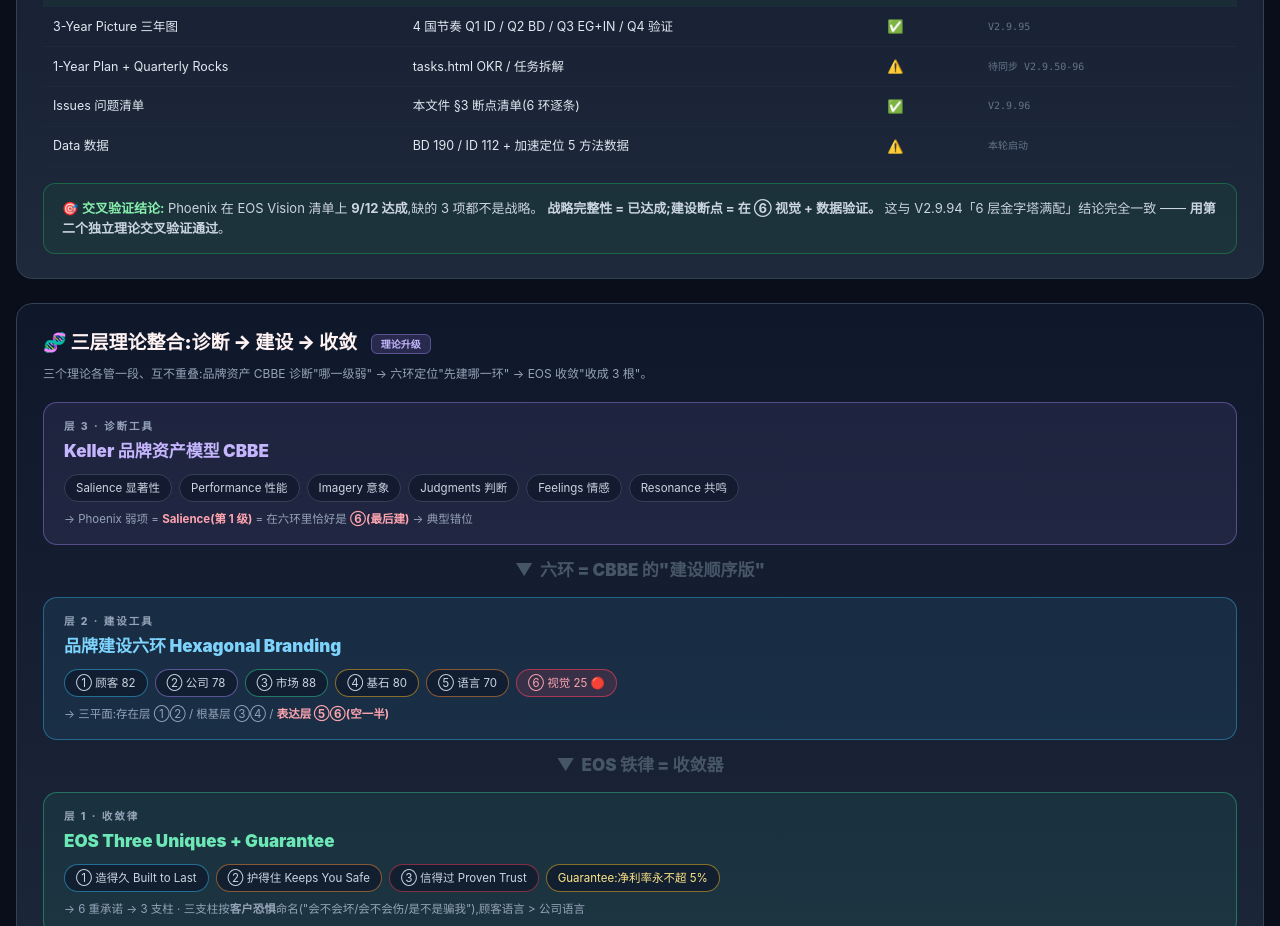
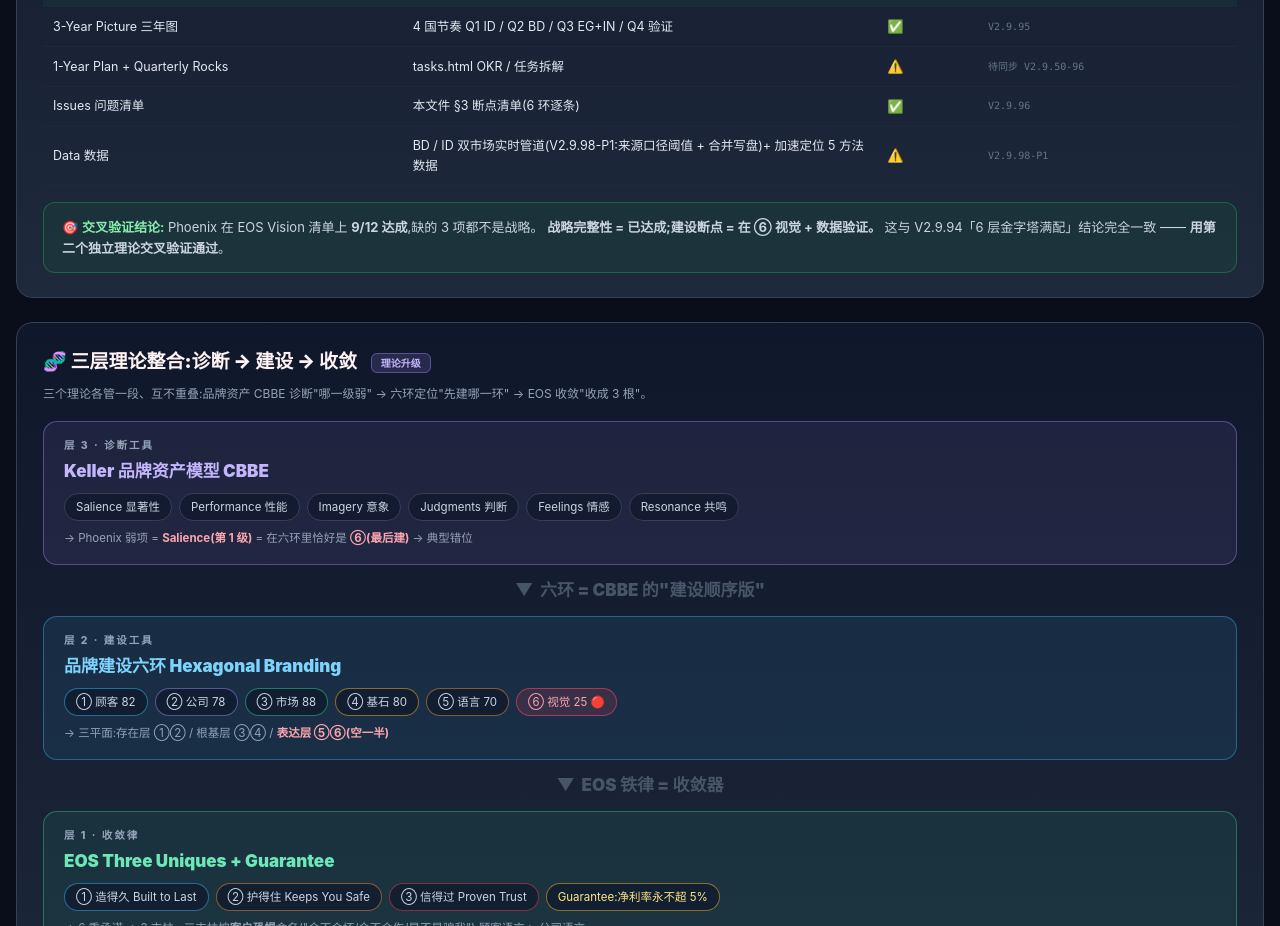
Before and after one commit to hyluolue/PHOENIX-LIVE, a plain HTML site: page brand_6rings.html in a window 1280 px wide. Shown: the part 4460-5386 px from the top of the page. Drawn offline with Linux system fonts and the light colour scheme.

Commit message:
chore: deploy brand_6rings.html

```diff
--- a/brand_6rings.html
+++ b/brand_6rings.html
@@ -615,7 +615,7 @@ table.eos tr.hl td { background: rgba(34,197,94,.06); }
       <tr><td>3-Year Picture 三年图</td><td>4 国节奏 Q1 ID / Q2 BD / Q3 EG+IN / Q4 验证</td><td class="st y">✅</td><td class="anchor-ref">V2.9.95</td></tr>
       <tr><td>1-Year Plan + Quarterly Rocks</td><td>tasks.html OKR / 任务拆解</td><td class="st w">⚠️</td><td class="anchor-ref">待同步 V2.9.50-96</td></tr>
       <tr><td>Issues 问题清单</td><td>本文件 §3 断点清单(6 环逐条)</td><td class="st y">✅</td><td class="anchor-ref">V2.9.96</td></tr>
-      <tr><td>Data 数据</td><td>BD 190 / ID 112 + 加速定位 5 方法数据</td><td class="st w">⚠️</td><td class="anchor-ref">本轮启动</td></tr>
+      <tr><td>Data 数据</td><td>BD / ID 双市场实时管道(V2.9.98-P1:来源口径阈值 + 合并写盘)+ 加速定位 5 方法数据</td><td class="st w">⚠️</td><td class="anchor-ref">V2.9.98-P1</td></tr>
     </tbody>
   </table>
   </div>
```
